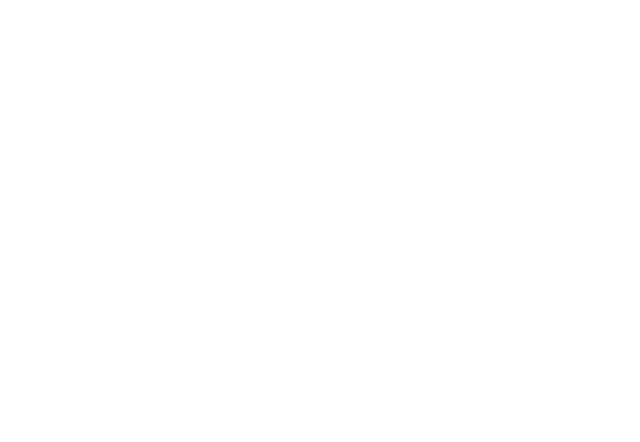
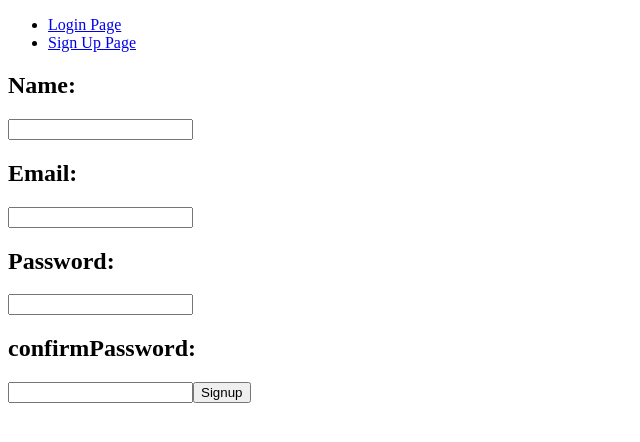
Before and after one commit to QMYM/DonateAndHelp, a React app: page /register in a window 1280 px wide. Shown: the top 442 px of the page, without its empty margins (0-640 px from the left). Built offline with nearby package versions, Linux system fonts and the light colour scheme; the HTML template or start-up script is replaced by a standard one.

Commit message:
router at React

```diff
--- a/package.json
+++ b/package.json
@@ -38,6 +38,7 @@
         "jquery": "^3.1.1",
         "mongoose": "^4.8.6",
         "mysql": "^2.13.0",
+        "path": "^0.12.7",
         "react": "^15.4.2",
         "react-dom": "^15.4.2",
         "react-router": "^4.2.0",
--- a/react-client/src/components/AppRoute.jsx
+++ b/react-client/src/components/AppRoute.jsx
@@ -1,6 +1,12 @@
 
 import React from 'react';
-import { BrowserRouter, Route, Link, IndexRoute, hashHistory, browserHistory , Switch } from "react-router-dom";
+import {
+  BrowserRouter as Router,
+  Route,
+  Link,
+  Redirect,
+  withRouter
+} from "react-router-dom";
 import $ from 'jquery';
 
 import Login from './Login.jsx';
@@ -8,14 +14,64 @@ import Signup from './Signup.jsx';
 import Home from './Home.jsx'
 
 
-const AppRoute = (props) => (
-  <BrowserRouter history={hashHistory}>
-  <Switch>
-  <Route exact path="/" component={Login} />
-  <Route exact path="/login" component={Login} />
-  <Route exact path="/signup" component={Signup} />
-  </Switch>
-  </BrowserRouter>
-)
+// const AppRoute = (props) => (
+//   <BrowserRouter history={hashHistory}>
+//   <Switch>
+//   <Route exact path="/" component={Login} />
+//   <Route exact path="/login" component={Login} />
+//   <Route exact path="/signup" component={Signup} />
+//   </Switch>
+//   </BrowserRouter>
+// )
 
-export default AppRoute
+
+// const AuthExample = () => (
+//   <Router>
+//     <div>
+
+//       <ul>
+//         <li>
+//           <Link to="/public">Public Page</Link>
+//         </li>
+//         <li>
+//           <Link to="/protected">Protected Page</Link>
+//         </li>
+//       </ul>
+//       <Route path="/public" component={Public} />
+//       <Route path="/protected" component={Protected} />
+//     </div>
+//   </Router>
+// );
+
+
+class AppRoute extends React.Component {
+  constructor (props) {
+    super(props)
+    this.state = {
+
+    }
+  }
+
+  render () {
+    return (
+    <div>
+    <Router>
+    <div>
+      <ul>
+        <li>
+          <Link to="/login">Login Page</Link>
+        </li>
+        <li>
+          <Link to="/register">Sign Up Page</Link>
+        </li>
+      </ul>
+      <Route path="/login" component={Login} />
+      <Route path="/register" component={Signup} />
+    </div>
+  </Router>
+   </div>)
+  }
+}
+
+
+export default AppRoute;
```
Also changed, not shown: 3 other files (tests, documents, lock files or other folders).
